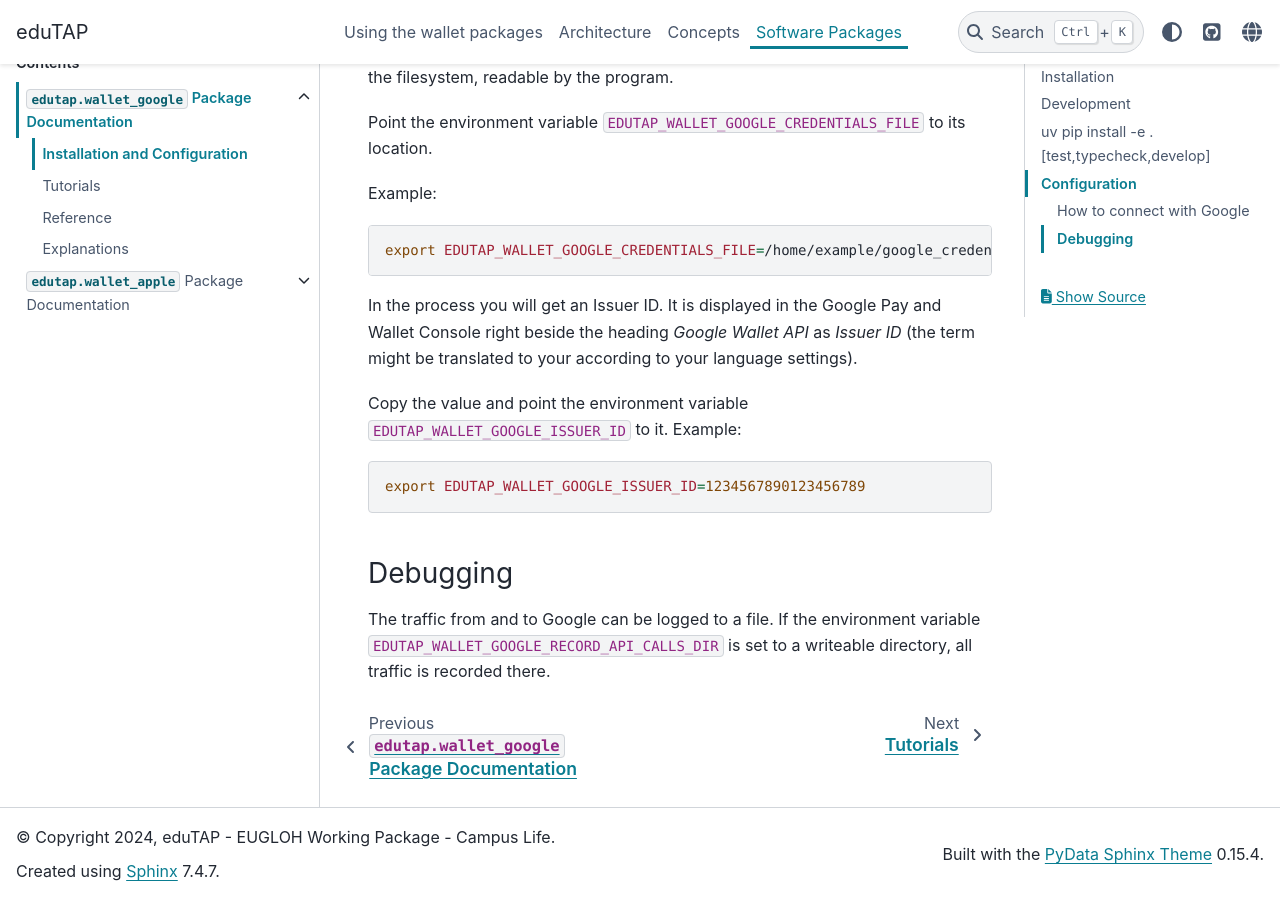
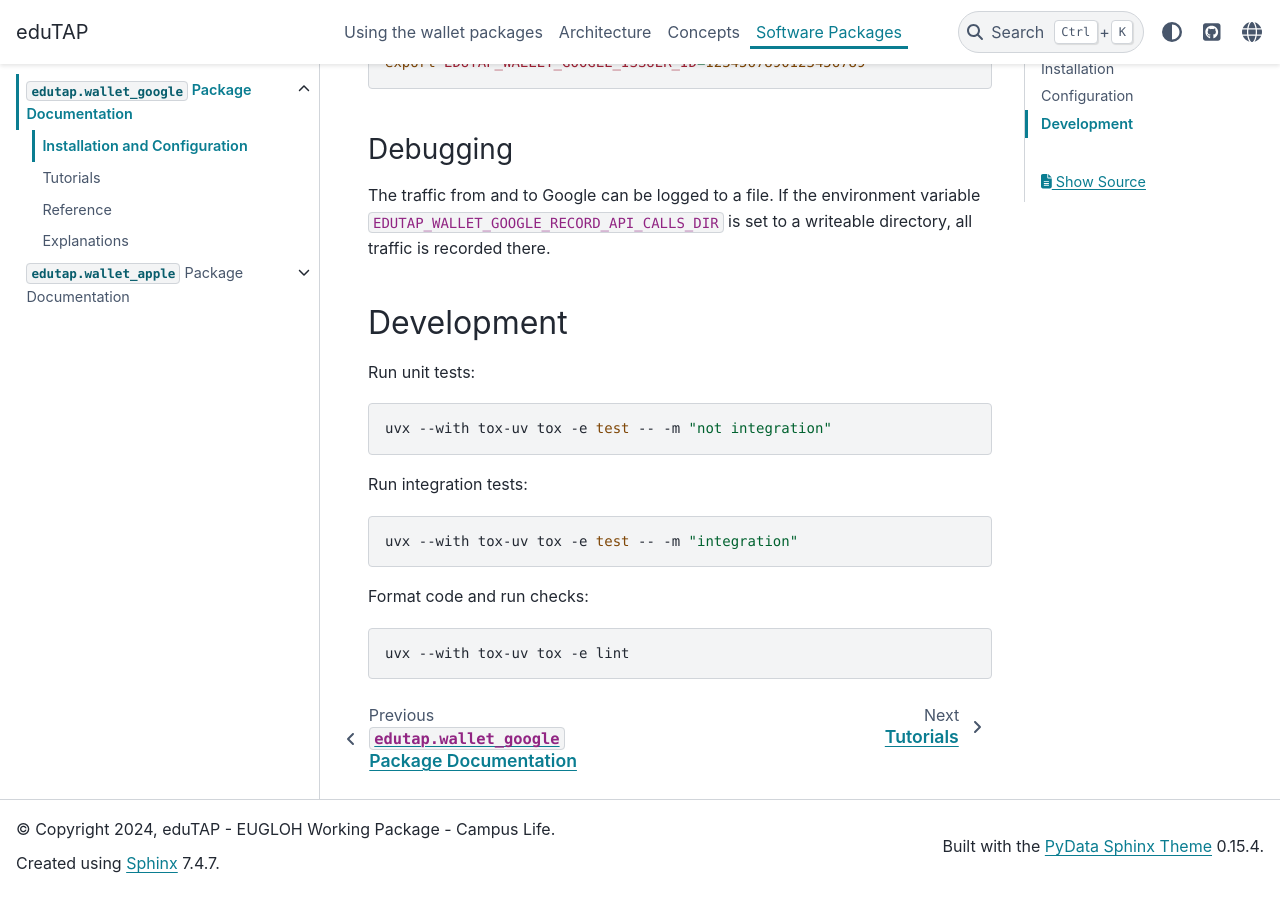
Before and after one commit to edutap-eu/documentation, a Sphinx documentation site: the page built from source/packages/edutap_wallet_google/installation.md, in a window 1280 px wide and 900 px high, scrolled down 1478 px. Built offline with Sphinx 7.4.7 and the PyData theme 0.15.4, drawn with Linux system fonts in a browser that asks for light colours; some of the changed text lies outside the part shown.

````diff
--- a/source/packages/edutap_wallet_google/installation.md
+++ b/source/packages/edutap_wallet_google/installation.md
@@ -14,22 +14,6 @@
 uv venv -p 3.13.0
 source .venv/bin/activate
 uv pip install edutap.wallet_google
-```
-
-## Development
-
-## uv pip install -e .[test,typecheck,develop]
-
-Run all tests with
-
-```bash
-tox -e tests
-```
-
-Check codestyle with
-
-```bash
-tox -e lint
 ```
 
 ## Configuration
@@ -70,3 +54,23 @@
 
 The traffic from and to Google can be logged to a file.
 If the environment variable `EDUTAP_WALLET_GOOGLE_RECORD_API_CALLS_DIR` is set to a writeable directory, all traffic is recorded there.
+
+## Development
+
+Run unit tests:
+
+```bash
+uvx --with tox-uv tox -e test -- -m "not integration"
+```
+
+Run integration tests:
+
+```bash
+uvx --with tox-uv tox -e test -- -m "integration"
+```
+
+Format code and run checks:
+
+```bash
+uvx --with tox-uv tox -e lint
+```
````
Also changed, not shown: source/packages/edutap_wallet_apple/index.md (+1 -0 lines), source/packages/edutap_wallet_apple/installation.md (added, +41 -0 lines).
